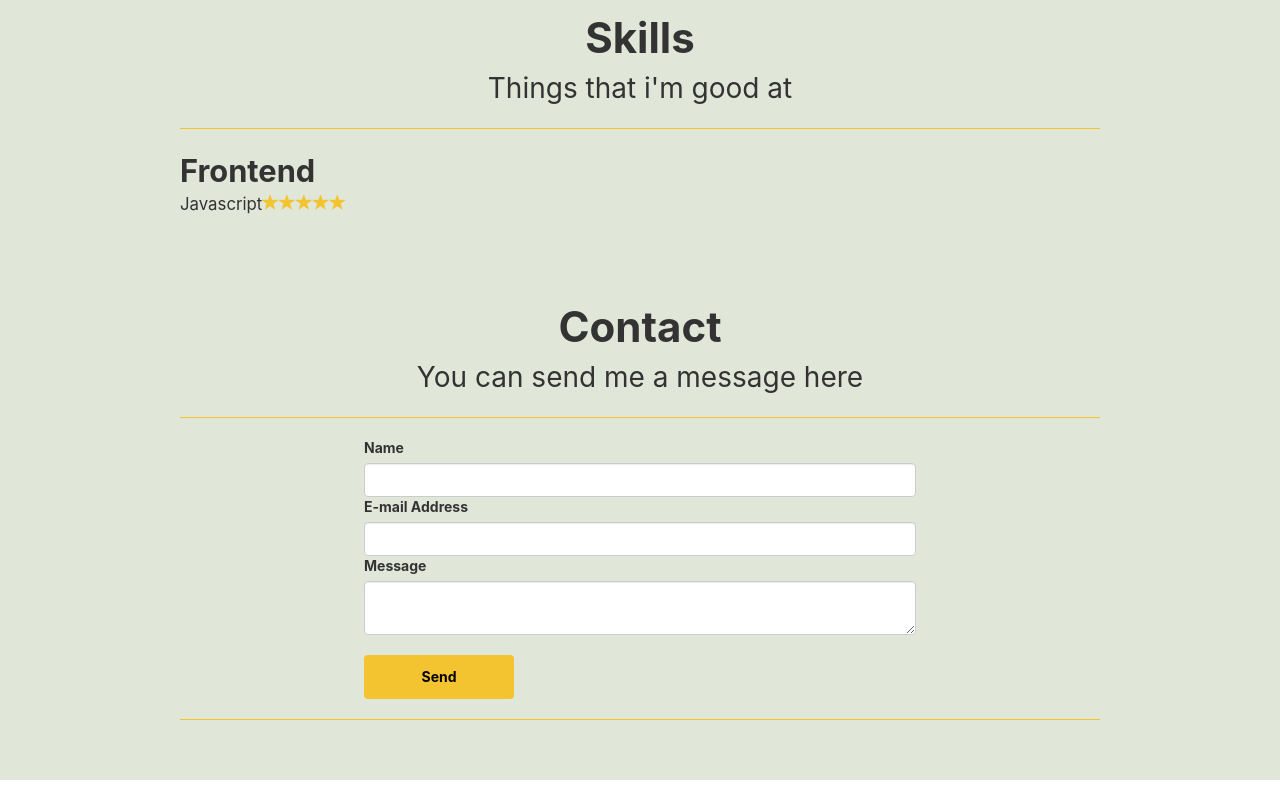
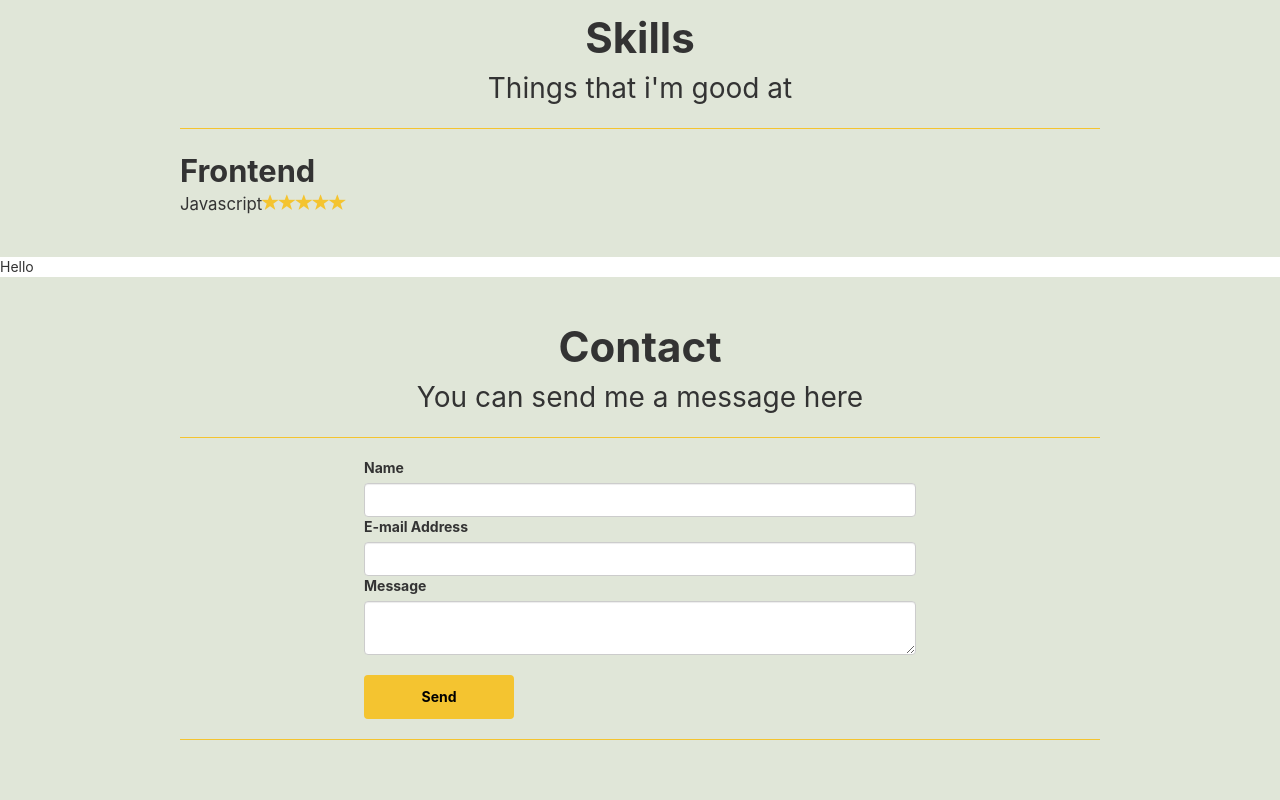
Before and after one commit to sleex723/personal-website, a React app: page / in a window 1280 px wide. Shown: the part 1620-2420 px from the top of the page. Built offline with nearby package versions, Linux system fonts and the light colour scheme.

Commit message:
Created portfolio section

```diff
--- a/src/App.js
+++ b/src/App.js
@@ -5,6 +5,7 @@ import Header from './Components/Header/Header'
 import Profile from './Components/Profile/Profile';
 import Skills from './Components/Skills/Skills';
 import Contact from './Components/Contact/Contact';
+import Portfolio from './Components/Portfolio/Portfolio';
 import styles from './App.css'
 
 class App extends Component {
@@ -14,6 +15,7 @@ class App extends Component {
 				<section id="home"><Header /></section>
 				<section id="profile"><Profile /></section>
 				<section id="skills"><Skills /></section>
+				<section id="portfolio"><Portfolio /></section>
 				<section id="contact"><Contact /></section>
 			</div>
 		)
--- /dev/null
+++ b/src/Components/Portfolio/Portfolio.js
@@ -0,0 +1,14 @@
+import React, { Component } from 'react';
+import styles from './Portfolio.css';
+
+class Portfolio extends Component {
+  state = {}
+
+  render() {
+    return(
+      <div>Hello</div>
+    )
+  }
+}
+
+export default Portfolio
```
Also changed, not shown: src/Components/Portfolio/Portfolio.css (added).
